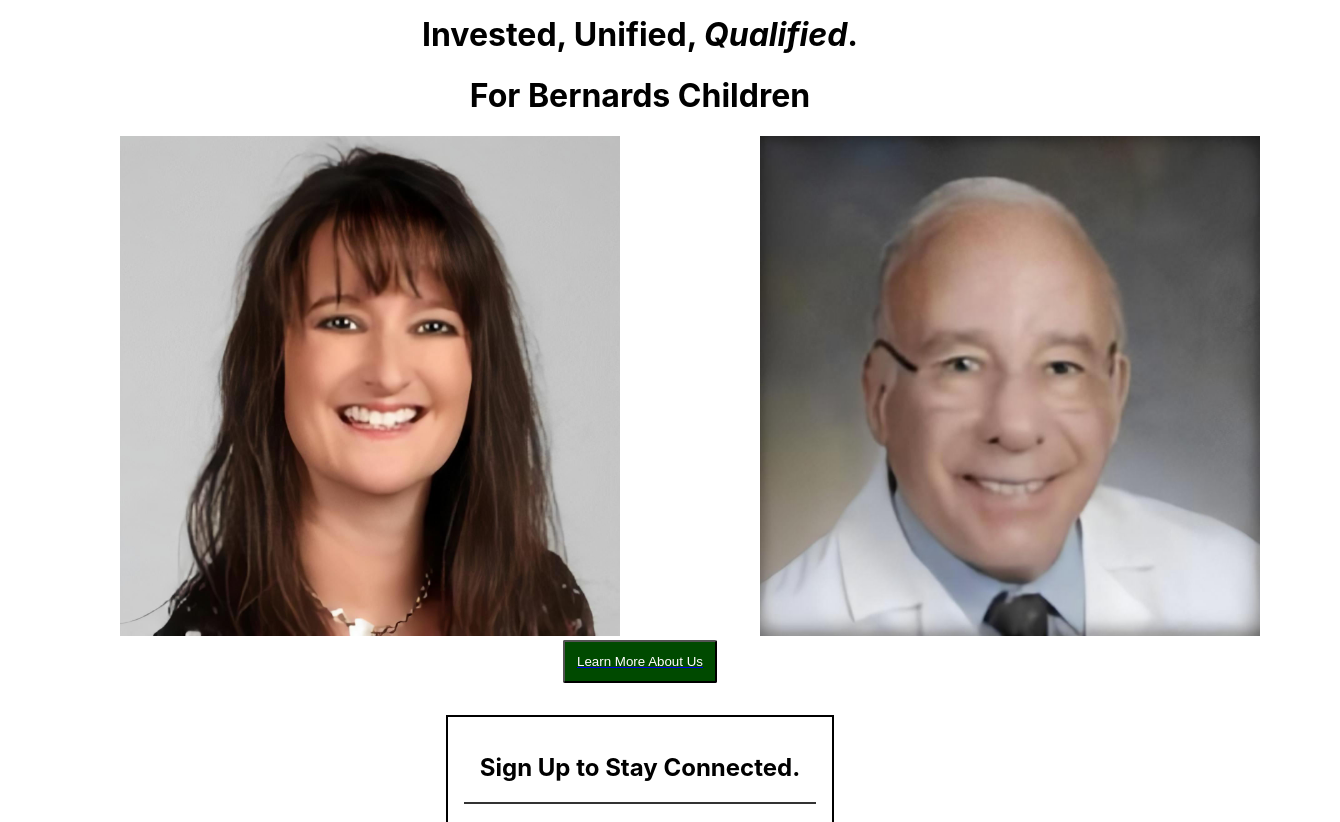
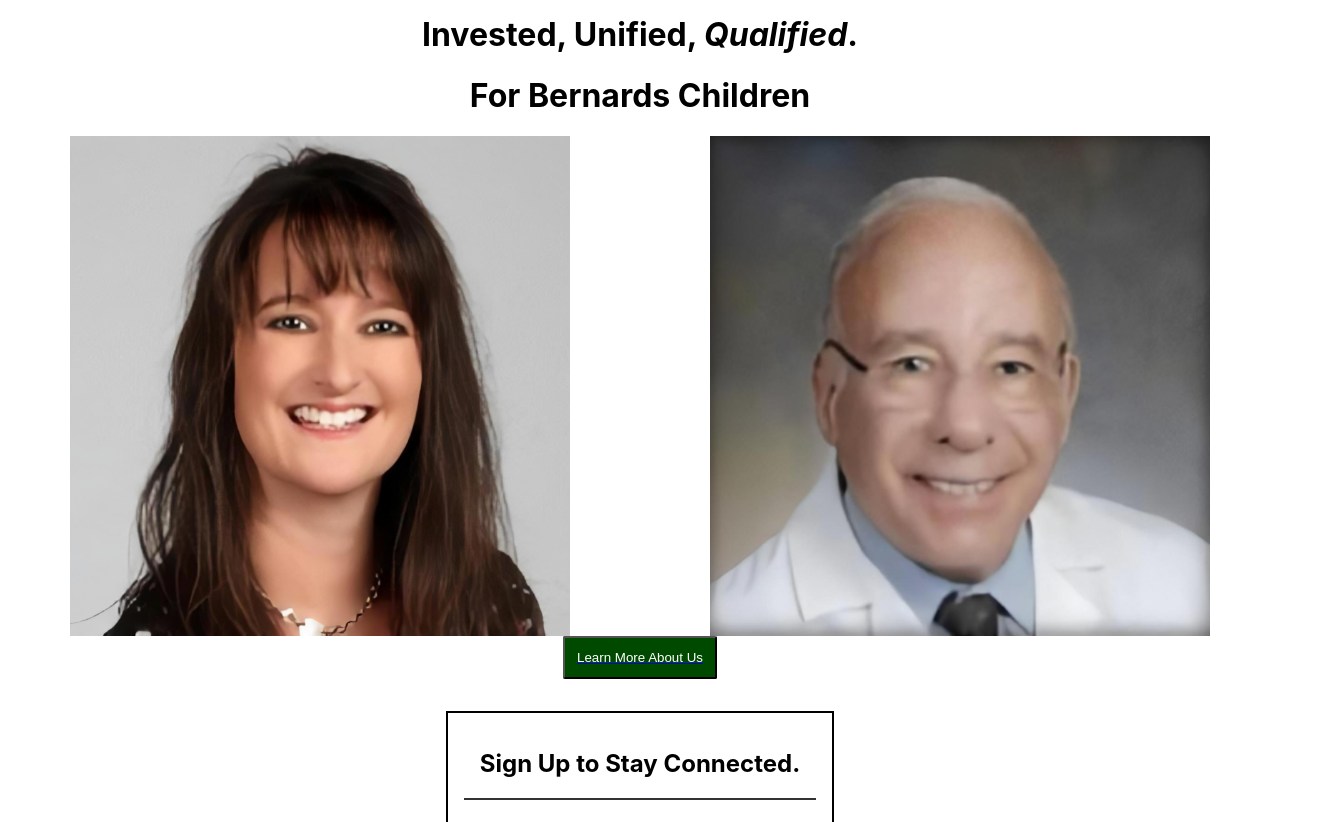
Before and after one commit to junhyungso/Kirsten-Larry, a React (Create React App) app: page / in a window 1280 px wide. Shown: the part 500-1322 px from the top of the page, 1340 px wide, since content can reach past the window. Built offline with nearby package versions, Linux system fonts and the light colour scheme; the HTML template or start-up script is replaced by a standard one.

Commit message:
css change

```diff
--- a/src/pages/MainPage.module.css
+++ b/src/pages/MainPage.module.css
@@ -17,8 +17,10 @@
 }
 .img {
 	width: 500px;
-	padding: 0 5rem;
-	margin-left: 2.5rem;
+	/* padding: 0 5rem; */
+	display: block;
+	margin-left: auto;
+	margin-right: auto;
 
 }
 .aboutbutton {
```
